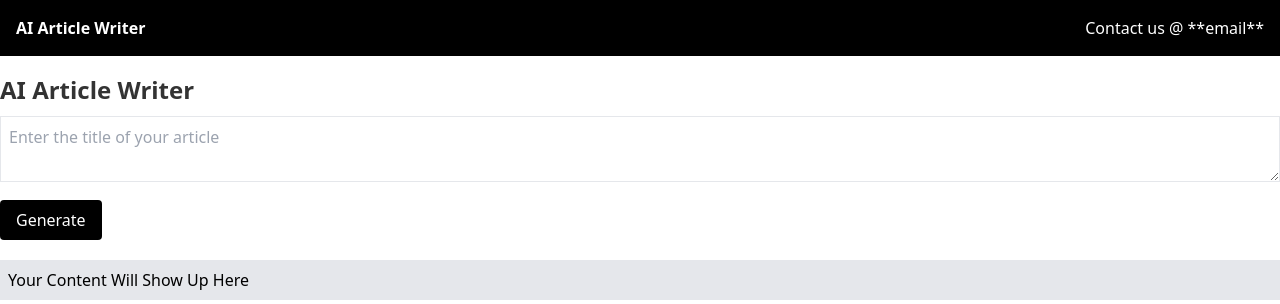
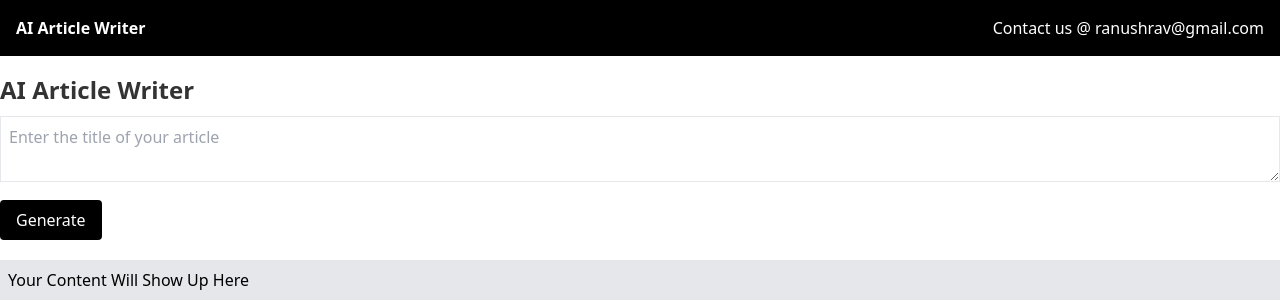
Before and after one commit to anushravrathi/Langchain-APP, a Flask app: page / in a window 1280 px wide. Shown: the top 304 px of the page. Run offline with Flask 3, Linux system fonts and the light colour scheme; style sheets or scripts are compiled from the project's sources.

Commit message:
Update index.html
added email address in contact option.

```diff
--- a/templates/index.html
+++ b/templates/index.html
@@ -13,7 +13,7 @@
       <div class="flex items-center justify-between py-4">
         <div class="text-white font-bold">AI Article Writer</div>
         <div class="flex space-x-4">
-          <a href="#" class="text-white ml-4">Contact us @ **email**</a>
+          <a href="#" class="text-white ml-4">Contact us @ ranushrav@gmail.com</a>
         </div>
       </div>
     </div>
```
